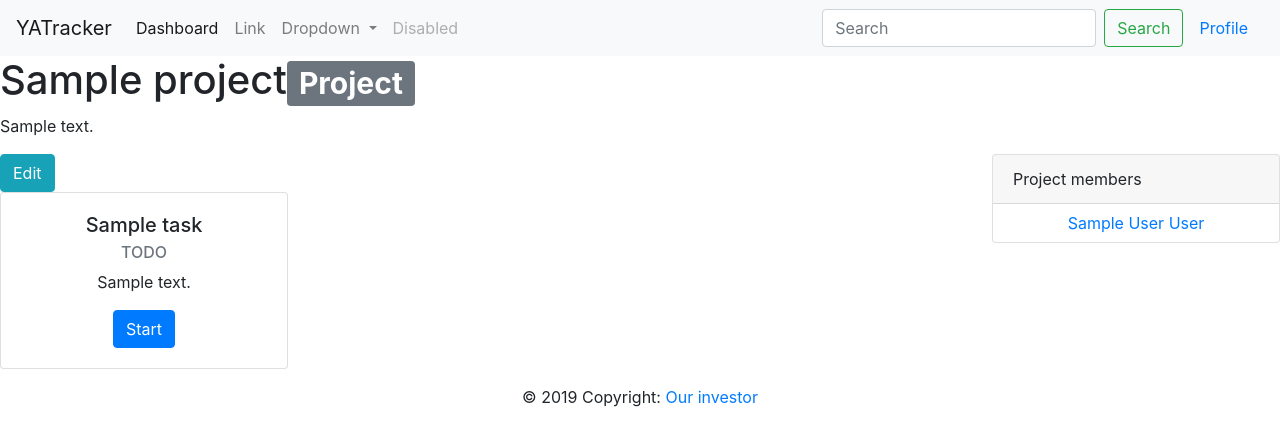
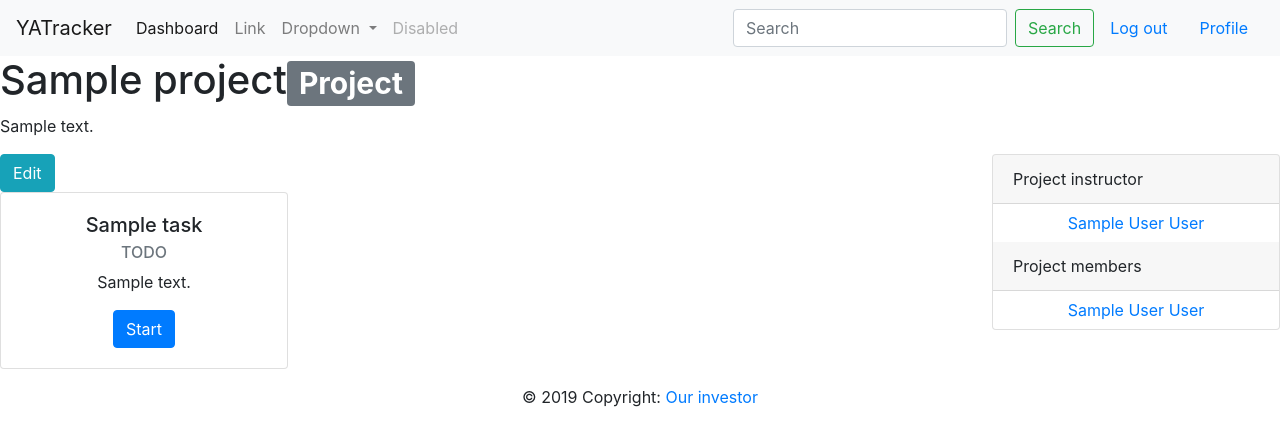
Before and after one commit to temur-kh/YATracker, a Django app: page /dashboard/project/1 in a window 1280 px wide. Shown: the top 446 px of the page. Run offline with Django 3.2, Linux system fonts and the light colour scheme; a user stored in the database is signed in; tables that the repository leaves empty hold one stand-in row (values such as "Sample post"); some libraries are stand-ins or nearby versions.

Commit message:
feat[front]: add log out button, represent instructor in project page
#front #profile #project_page

```diff
--- a/project_manager/templates/project_manager/project_page.html
+++ b/project_manager/templates/project_manager/project_page.html
@@ -2,22 +2,31 @@
 {% block content %}
     <h1>{{ project.title }}<span class="badge badge-secondary">Project</span></h1>
     <p class="card-text">{{ project.description }}</p>
-            <a href="{% url 'modify_project' project.id %}">
-            <button class="btn btn-info">Edit</button>
-        </a>
+    <a href="{% url 'modify_project' project.id %}">
+        <button class="btn btn-info">Edit</button>
+    </a>
     <div class="card float-right" style="width: 18rem;">
+        <div class="card-header">
+            Project instructor
+        </div>
+        <ul class="list-group list-group-flush">
+                <a href="#" class="btn btn-link" role="button"
+                   aria-pressed="true">{{ project.instructor.name }} {{ project.instructor.surname }}</a>
+        </ul>
+
         <div class="card-header">
             Project members
         </div>
         <ul class="list-group list-group-flush">
             {% for student in project.students.all %}
-                <a href="#" class="btn btn-link" role="button" aria-pressed="true">{{ student.name}} {{student.surname }}</a>
+                <a href="#" class="btn btn-link" role="button"
+                   aria-pressed="true">{{ student.name }} {{ student.surname }}</a>
             {% endfor %}
         </ul>
     </div>
     <div>
         {% for task in project.tasks.all %}
-            {%  include 'project_manager/task_card_template.html' %}
+            {% include 'project_manager/task_card_template.html' %}
         {% endfor %}
     </div>
 {% endblock %}
--- a/yatracker/templates/yatracker/base.html
+++ b/yatracker/templates/yatracker/base.html
@@ -53,6 +53,7 @@
       <button class="btn btn-outline-success my-2 my-sm-0" type="submit">Search</button>
 
         {% if request.user.is_authenticated %}
+                <a class="nav-link" href="{% url 'personal' %}">Log out</a>
                 <a class="nav-link" href="{% url 'personal' %}">Profile</a>
         {% else %}
                 <a class="nav-link" href="{% url 'login' %}">Log in</a>
```
